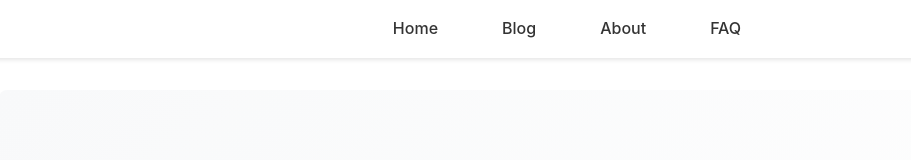
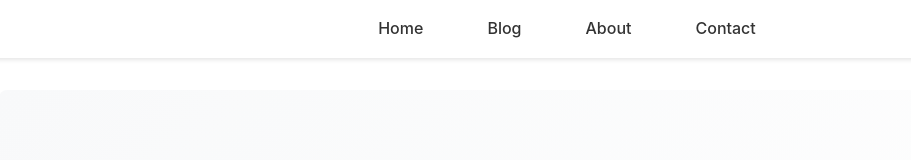
Before and after one commit to tryllid/shisso-site, a website: page index.html in a window 1280 px wide. Shown: the top 160 px of the page, without its empty margins (73-984 px from the left). Drawn offline with Linux system fonts and the light colour scheme.

Commit message:
Update index.html
Updated Title menu

```diff
--- a/index.html
+++ b/index.html
@@ -13,7 +13,7 @@
                 <li><a href="index.html">Home</a></li>
                 <li><a href="blog/index.html">Blog</a></li>
                 <li><a href="pages/about.html">About</a></li>
-                <li><a href="pages/contact.html">FAQ</a></li>
+                <li><a href="pages/contact.html">Contact</a></li>
             </ul>
         </nav>
     </header>
```
